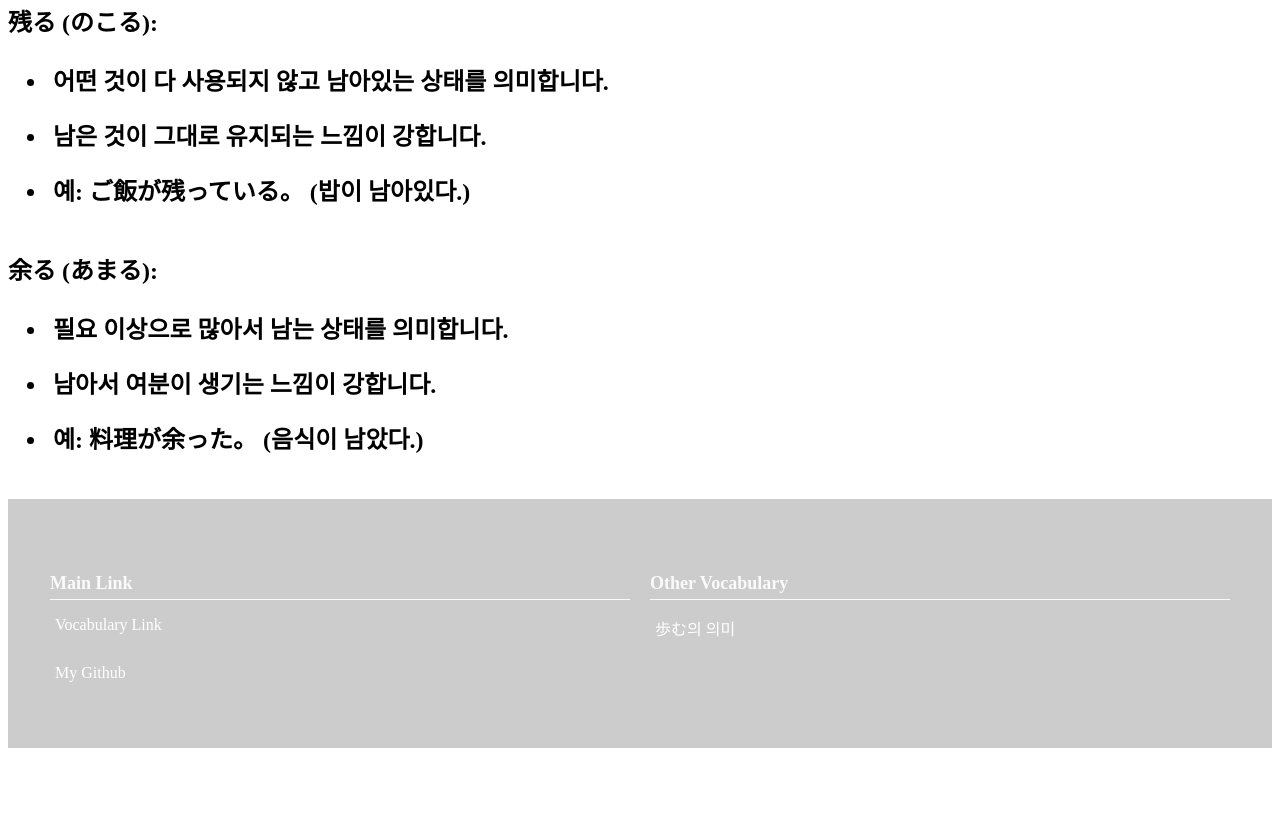
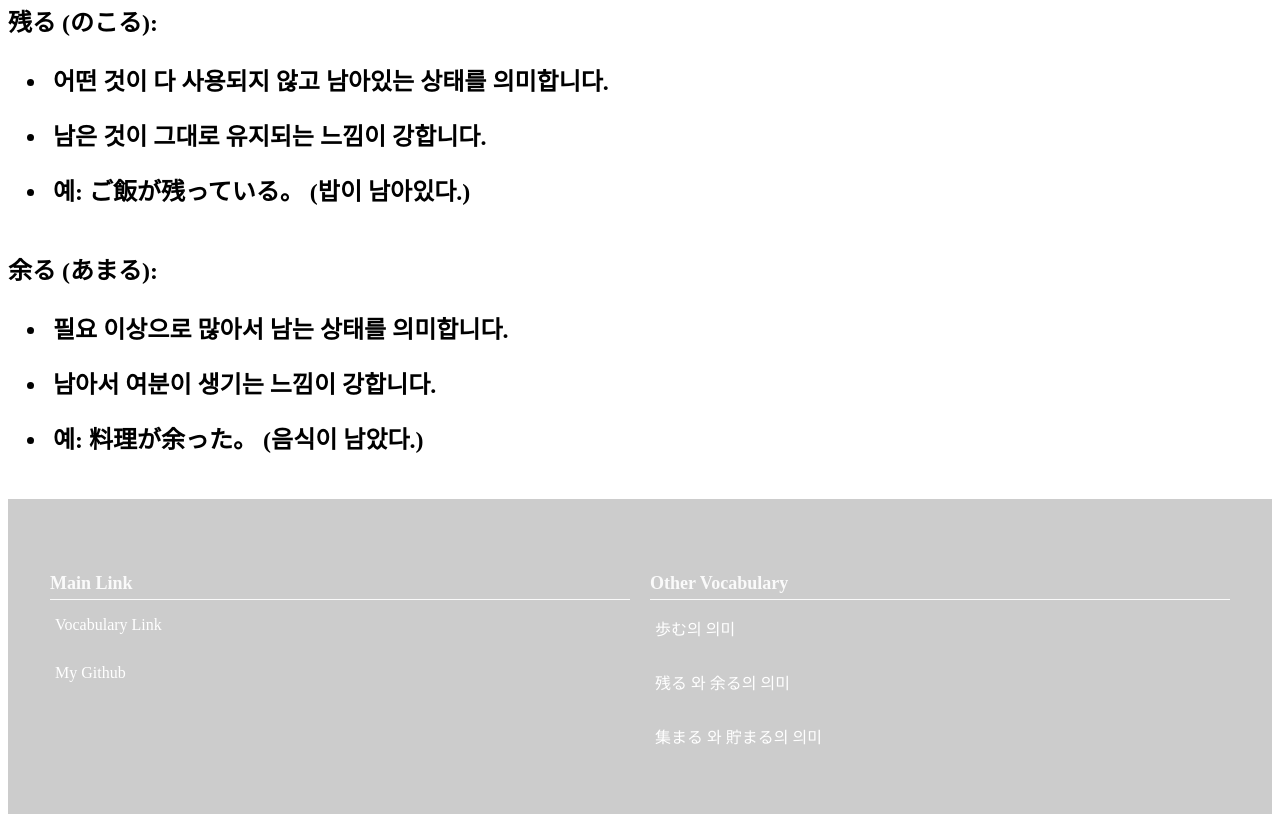
Before and after one commit to sskk79/nokoru_vs_amaru_tteut, a plain HTML site: page index.html in a window 1280 px wide. Shown: the part 1689-2511 px from the top of the page. Before the commit the page ends 2445 px from the top, so only its background shows below. Drawn offline with Linux system fonts and the light colour scheme.

Commit message:
Update index.html

```diff
--- a/index.html
+++ b/index.html
@@ -176,6 +176,12 @@
                     <li>
                         <a href="https://sskk79.github.io/-_meaning/">歩む의 의미</a>
                     </li>
+                    <li>
+                        <a href="https://sskk79.github.io/nokoru_vs_amaru_tteut/">残る 와 余る의 의미</a>
+                    </li>
+                    <li>
+                        <a href="https://sskk79.github.io/atsumaru_vs_tamaru_tteut/">集まる 와 貯まる의 의미</a>
+                    </li>
                 </ul>
             </div>
         </div>
```
